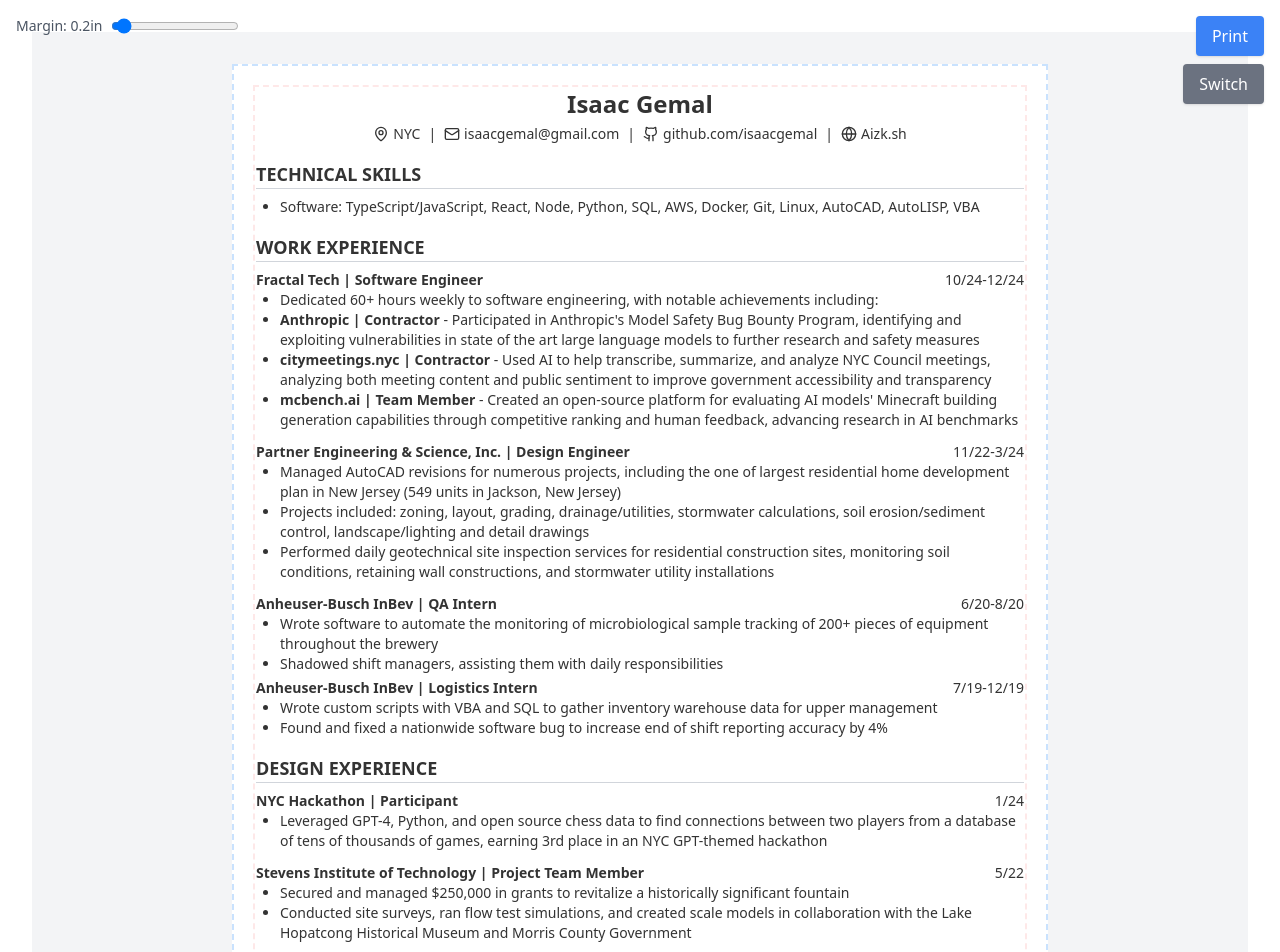
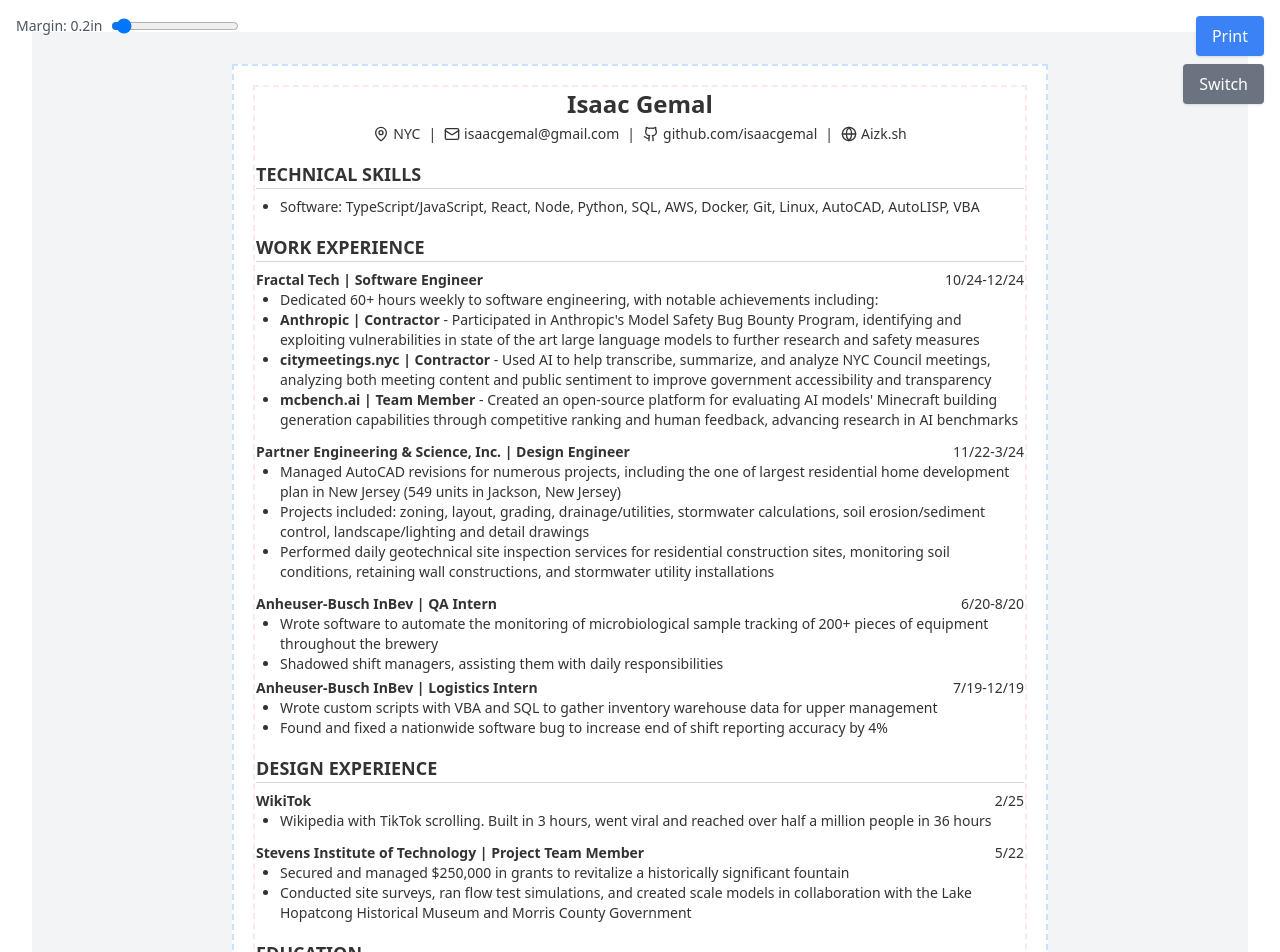
Before and after one commit to IsaacGemal/my-resume, a React (Vite) app: page / in a window 1280 px wide. Shown: the top 952 px of the page. Built offline with nearby package versions, Linux system fonts and the light colour scheme.

Commit message:
✨ Feat: add wikitok

```diff
--- a/src/components/Resume.tsx
+++ b/src/components/Resume.tsx
@@ -91,11 +91,11 @@
 
                 <div className="mb-3">
                     <div className="flex justify-between text-sm">
-                        <strong>NYC Hackathon | Participant</strong>
-                        <span>1/24</span>
+                        <strong><a href="https://wikitok.vercel.app" className="hover:underline" target="_blank" rel="noopener noreferrer">WikiTok</a></strong>
+                        <span>2/25</span>
                     </div>
                     <ul className="list-disc pl-6 text-sm">
-                        <li>Leveraged GPT-4, Python, and open source chess data to find connections between two players from a database of tens of thousands of games, earning 3rd place in an NYC GPT-themed hackathon</li>
+                        <li>Wikipedia with TikTok scrolling. Built in 3 hours, went viral and reached over half a million people in 36 hours</li>
                     </ul>
                 </div>
 
```
